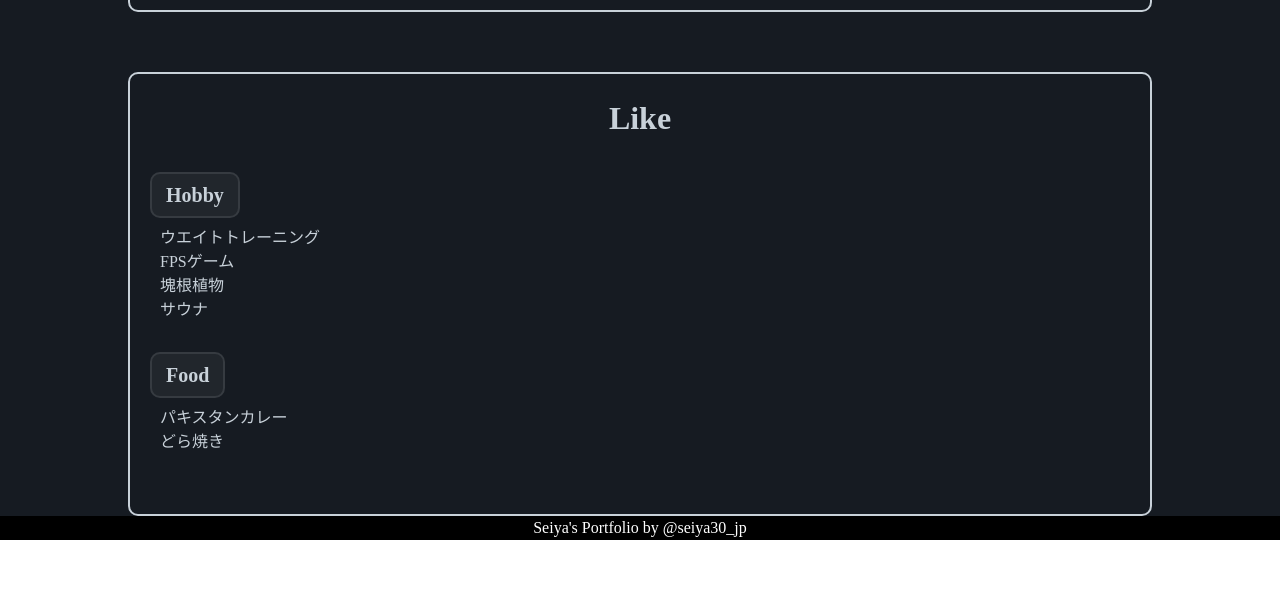
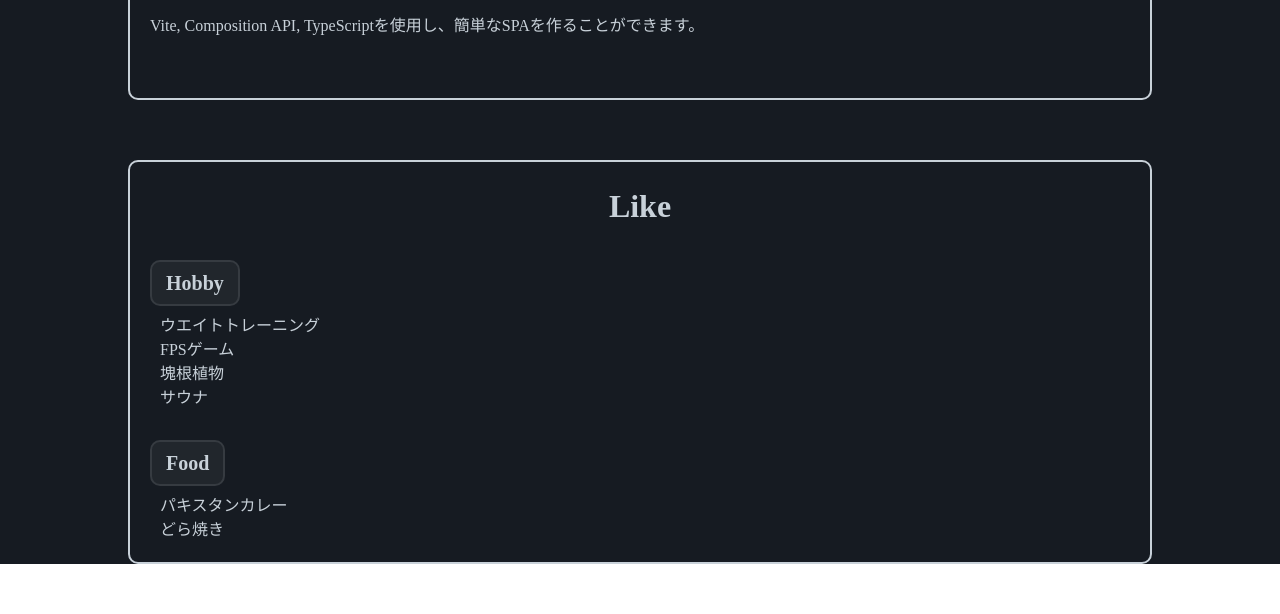
Before and after one commit to Seiya830/Portfolio, a Vue app: page /about in a window 1280 px wide. Shown: the part 1565-2179 px from the top of the page. Before the commit the page ends 2105 px from the top, so only its background shows below. Built offline with nearby package versions, Linux system fonts and the light colour scheme.

Commit message:
余白の調整

```diff
--- a/src/views/AboutView.vue
+++ b/src/views/AboutView.vue
@@ -77,6 +77,7 @@ ul {
 }
 
 .profile {
+  margin-top: 10%;
   margin-right: 10%;
   margin-left: 10%;
   margin-bottom: 60px;
@@ -93,7 +94,6 @@ ul {
   }
 
   p {
-    margin-bottom: 40px;
     color: #c8d1d9;
   }
 }
@@ -135,14 +135,13 @@ ul {
 .like {
   margin-right: 10%;
   margin-left: 10%;
+  margin-bottom: 10%;
   padding: 20px;
   border-radius: 10px;
   border: 2px solid #c8d1d9;
 }
 
 .like-items {
-  margin-bottom: 40px;
-
   .like-list {
     margin-bottom: 30px;
   }
```
